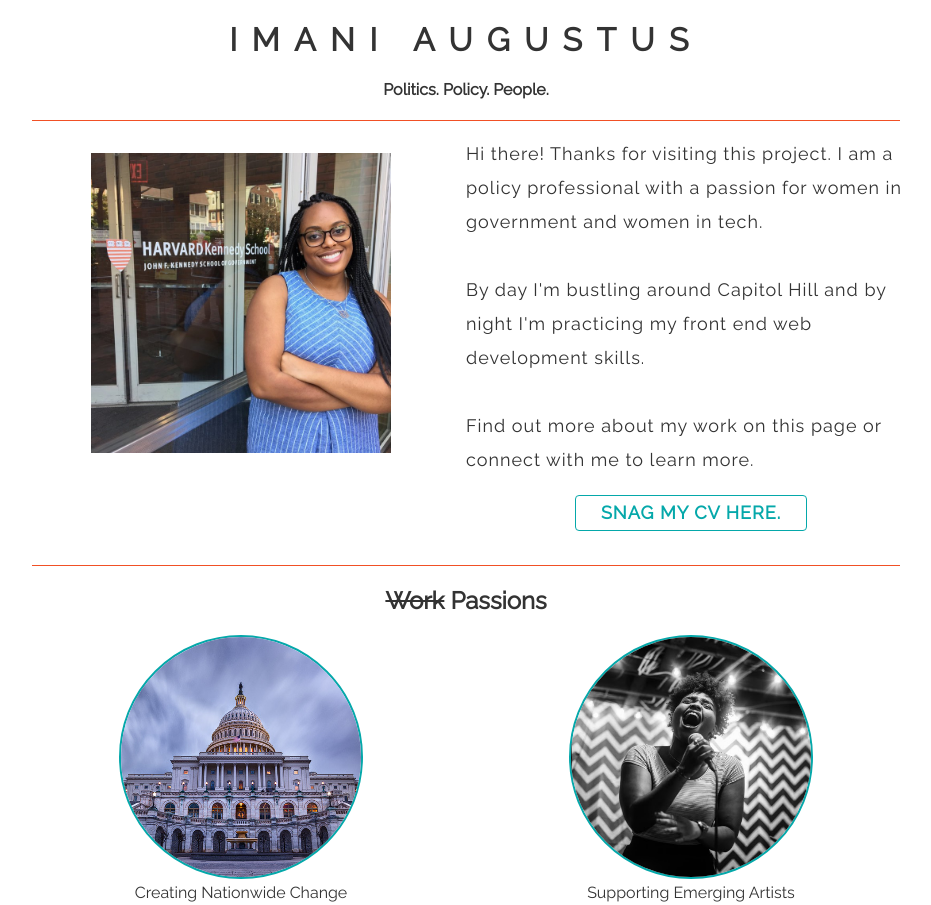
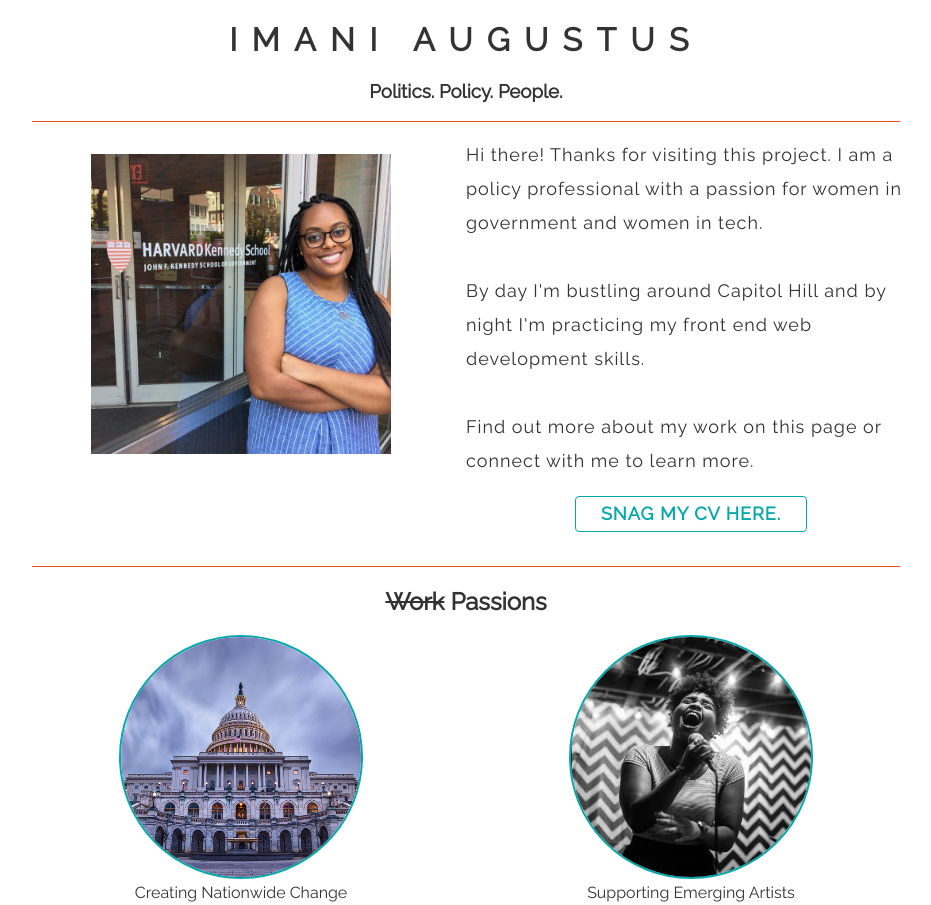
Before and after one commit to imaniaug/imaniaug.github.io, a plain HTML site: page index.html in a window 1280 px wide. Shown: the top 905 px of the page, without its empty margins (174-1105 px from the left). Drawn offline with Linux system fonts and the light colour scheme.

Commit message:
Update index.html

```diff
--- a/index.html
+++ b/index.html
@@ -16,7 +16,7 @@
 <body>
   <header>
     <h1>Imani Augustus</h1>
-    <h4>Politics. Policy. People.</h4>
+    <h3>Politics. Policy. People.</h3>
   </header>
   <hr>
 <!---->
```
